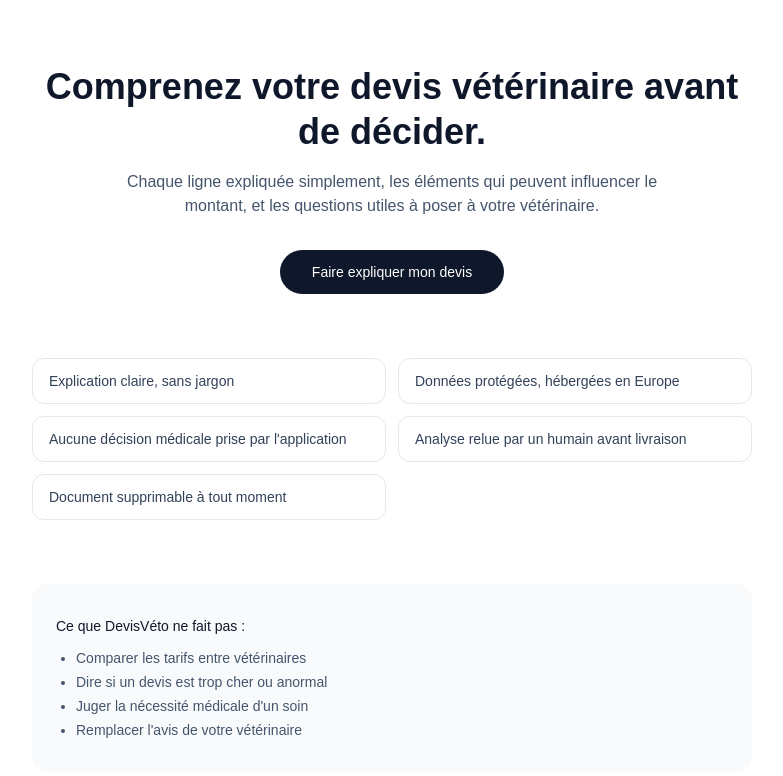
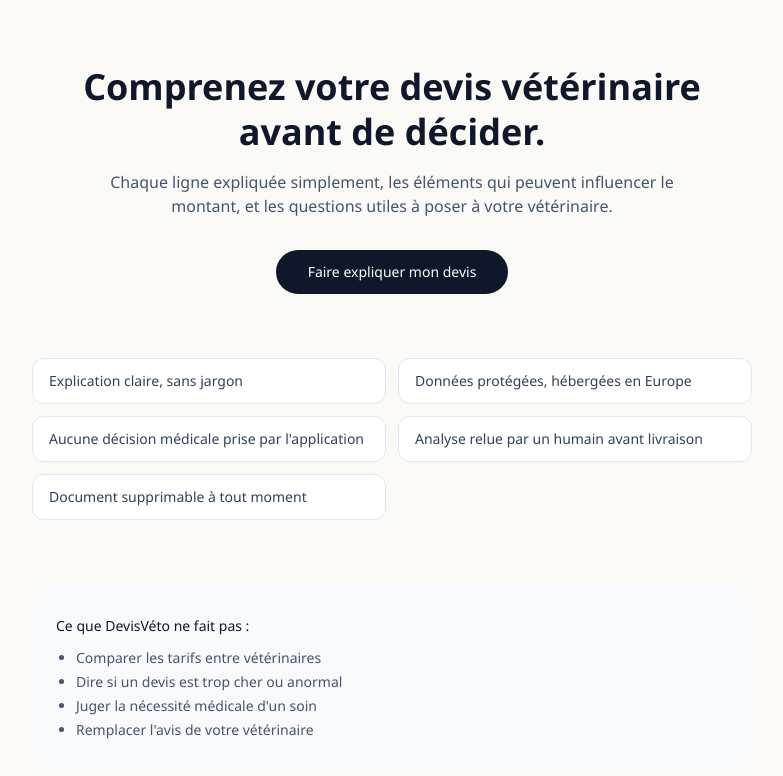
Before and after one commit to Noskarant/DevisV-to, a Next.js app: page / in a window 1280 px wide. Shown: the top 776 px of the page, without its empty margins (248-1031 px from the left). Built offline with nearby package versions, Linux system fonts and the light colour scheme.

Commit message:
Refonte visuelle DevisVéto

```diff
--- a/src/app/globals.css
+++ b/src/app/globals.css
@@ -1,26 +1,77 @@
 @import "tailwindcss";
 
 :root {
-  --background: #ffffff;
-  --foreground: #171717;
+  --background: #fbfaf6;
+  --foreground: #173b35;
+  color-scheme: light;
 }
 
 @theme inline {
   --color-background: var(--background);
   --color-foreground: var(--foreground);
-  --font-sans: ui-sans-serif, system-ui, -apple-system, "Segoe UI", Roboto, sans-serif;
-  --font-mono: ui-monospace, SFMono-Regular, Menlo, monospace;
+  --font-sans: "Avenir Next", Avenir, "Segoe UI", Inter, ui-sans-serif, system-ui, -apple-system, BlinkMacSystemFont, sans-serif;
+  --font-serif: Iowan Old Style, "Palatino Linotype", Palatino, "Book Antiqua", Georgia, ui-serif, serif;
+  --font-mono: ui-monospace, SFMono-Regular, Menlo, Monaco, Consolas, monospace;
 }
 
-@media (prefers-color-scheme: dark) {
-  :root {
-    --background: #0a0a0a;
-    --foreground: #ededed;
-  }
+* {
+  box-sizing: border-box;
+}
+
+html {
+  min-width: 320px;
+  scroll-behavior: smooth;
+  background: var(--background);
 }
 
 body {
+  min-width: 320px;
+  margin: 0;
   background: var(--background);
   color: var(--foreground);
-  font-family: Arial, Helvetica, sans-serif;
+  font-family: var(--font-sans);
+  text-rendering: optimizeLegibility;
+  -webkit-font-smoothing: antialiased;
 }
+
+button,
+a,
+input,
+textarea,
+select,
+summary {
+  -webkit-tap-highlight-color: transparent;
+}
+
+a {
+  text-underline-offset: 3px;
+}
+
+::selection {
+  background: #cfe8df;
+  color: #123f38;
+}
+
+:focus-visible {
+  outline: 3px solid rgba(239, 142, 114, 0.72);
+  outline-offset: 3px;
+}
+
+summary::-webkit-details-marker {
+  display: none;
+}
+
+@media (prefers-reduced-motion: reduce) {
+  html {
+    scroll-behavior: auto;
+  }
+
+  *,
+  *::before,
+  *::after {
+    animation-duration: 0.01ms !important;
+    animation-iteration-count: 1 !important;
+    scroll-behavior: auto !important;
+    transition-duration: 0.01ms !important;
+  }
+}
```
